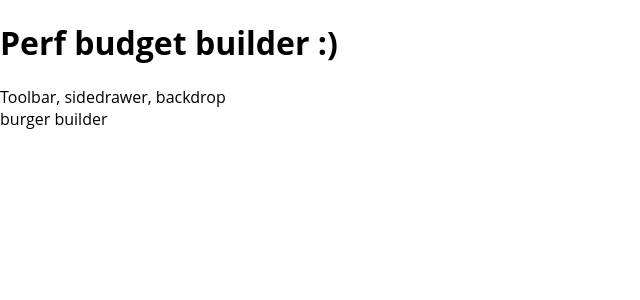
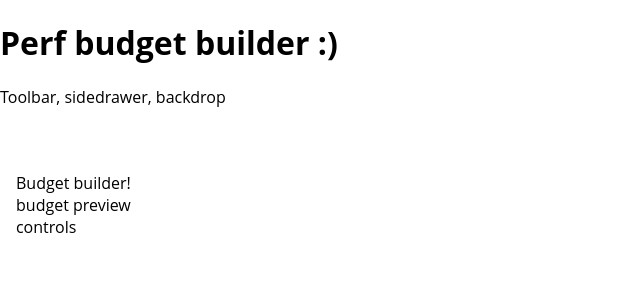
Before and after one commit to maudnals/demo-react-webperf-budget-builder, a React app: page / in a window 1280 px wide. Shown: the top 300 px of the page, without its empty margins (0-640 px from the left). Built offline with nearby package versions, Linux system fonts and the light colour scheme.

Commit message:
view - basic layout

```diff
--- a/src/App.js
+++ b/src/App.js
@@ -1,13 +1,15 @@
 import React, { Component } from 'react';
 import Layout from './components/Layout/Layout';
+import BudgetBuilder from './containers/BudgetBuilder/BudgetBuilder';
 
 class App extends Component {
+
   render() {
     return (
       <div>
         <h1>Perf budget builder :)</h1>
         <Layout>
-          burger builder
+          <BudgetBuilder/>
         </Layout>
       </div>
     );
--- /dev/null
+++ b/src/components/Layout/Layout.css
@@ -0,0 +1,3 @@
+.Content {
+  padding: 4rem 1rem;
+}
--- a/src/components/Layout/Layout.js
+++ b/src/components/Layout/Layout.js
@@ -1,15 +1,16 @@
-import React from 'react';
+import React, { Fragment } from 'react';
+import classes from './Layout.css';
 
 const layout = (props) => {
   return (
-    <React.Fragment>
+    <Fragment>
       <div>
         Toolbar, sidedrawer, backdrop
-        </div>
-      <main>
+      </div>
+      <main className={classes.Content}>
         {props.children}
       </main>
-    </React.Fragment>
+    </Fragment>
   )
 }
 
--- /dev/null
+++ b/src/containers/BudgetBuilder/BudgetBuilder.js
@@ -0,0 +1,25 @@
+import React, { Component, Fragment } from 'react';
+
+class BudgetBuilder extends Component {
+
+  state = {
+    price: 0,
+    ingredients: [
+      {
+        salad: 0
+      }
+    ]
+  }
+
+  render() {
+    return(
+      <Fragment>
+        Budget builder!
+        <div>budget preview</div>
+        <div>controls</div>
+      </Fragment>
+    )
+  }
+}
+
+export default BudgetBuilder;
```
Also changed, not shown: src/containers/BudgetBuilder/BudgetBuilder.css (added).
